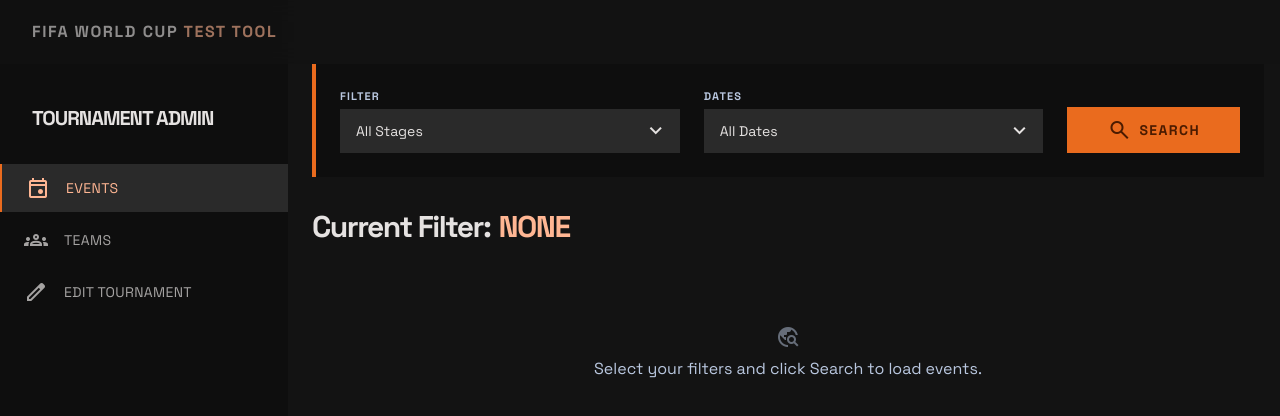
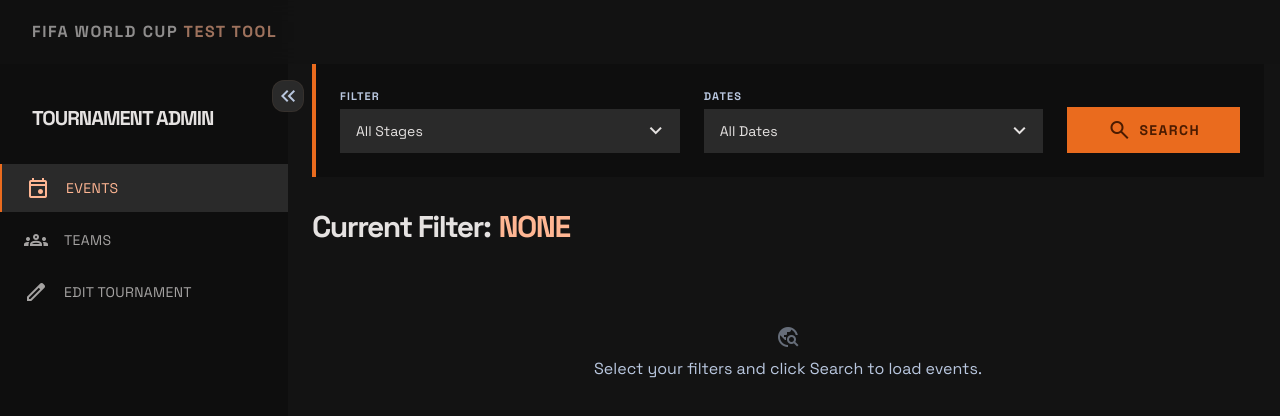
Before and after one commit to MHSnodgrass/fifa-testtool, a React (Vite) app: page /events in a window 1280 px wide. Shown: the top 416 px of the page. Built offline with nearby package versions, Linux system fonts and the light colour scheme.

Commit message:
Added closable sidebar

```diff
--- a/src/App.tsx
+++ b/src/App.tsx
@@ -4,14 +4,20 @@
 import EditTournament from './pages/EditTournament'
 import Teams from './pages/Teams'
 import Events from './pages/Events'
+import { useState } from 'react'
 
 function App() {
+  const [isSideBarOpen, setSideBar] = useState(true);
+
   return (
     <BrowserRouter>
       <div style ={{ display: 'flex' }}>
         <TopBar />
-        <Sidebar />
-        <main className="ml-74 pt-16 w-full px-4">
+        <Sidebar
+          isOpen={isSideBarOpen}
+          toggleSideBar={() => setSideBar(!isSideBarOpen)}
+        />
+        <main className={`pt-16 w-full px-4 ${isSideBarOpen ? 'ml-74' : 'ml-22'} transition-all duration-300`}>
           <Routes>
             <Route path="/events" element={<Events />} />
             <Route path="/teams" element={<Teams />} />
--- a/src/components/Sidebar.tsx
+++ b/src/components/Sidebar.tsx
@@ -4,16 +4,49 @@
 const activeClasses = `${baseClasses} text-[#ffb693] bg-[#2a2a2a] border-l-2 border-[#ea6b1e]`
 const inactiveClasses = `${baseClasses} text-[#e5e2e1] opacity-70 hover:bg-[#2a2a2a] hover:opacity-100 transition-all`
 
-function Sidebar() {
+interface SideBarProps {
+  isOpen: boolean,
+  toggleSideBar: () => void
+}
+
+function Sidebar({ isOpen, toggleSideBar }: SideBarProps) {
   return (
-    <aside className="fixed left-0 top-0 h-full w-72 bg-surface-container-lowest flex flex-col pt-16 z-40">
+    <aside className={`fixed left-0 top-0 h-full bg-surface-container-lowest flex flex-col pt-16 z-40 ${isOpen ? 'w-72' : 'w-20'} transition-all duration-300`}>
+      <button className={`material-symbols-outlined absolute right-0 top-20 translate-x-1/2 w-8 h-8 rounded-full bg-surface-container-high
+        border border-outline-variant/30 text-secondary hover:text-primary hover:bg-surface-container-highest flex items-center
+        justify-center transition-colors z-50 hover:cursor-pointer ${!isOpen ? 'rotate-180': ''}`} onClick={toggleSideBar}>
+          keyboard_double_arrow_left
+      </button>
       <div className="px-8 mb-8 mt-10">
-        <h2 className="text-[#e5e2e1] font-black text-xl uppercase tracking-tighter">Tournament Admin</h2>
+        <h2 className={`text-[#e5e2e1] font-black text-xl uppercase tracking-tighter whitespace-nowrap overflow-hidden transition-all duration-300 ${isOpen ? 'opacity-100 max-w-50': 'opacity-0 max-w-0' }`}>
+          Tournament Admin
+        </h2>
       </div>
       <nav className="flex flex-col space-y-1">
-        <NavLink to="/events" className={({ isActive }) => isActive ? activeClasses : inactiveClasses }><span className="material-symbols-outlined">event</span>Events</NavLink>
-        <NavLink to="/teams" className={({ isActive }) => isActive ? activeClasses : inactiveClasses }><span className="material-symbols-outlined">groups</span>Teams</NavLink>
-        <NavLink to="/edit-tournament" className={({ isActive }) => isActive ? activeClasses : inactiveClasses }><span className="material-symbols-outlined">edit</span>Edit Tournament</NavLink>
+        <NavLink to="/events" className={({ isActive }) => isActive ? activeClasses : inactiveClasses }>
+          <span className="material-symbols-outlined text-xl">
+            event
+          </span>
+          <span className={`whitespace-nowrap overflow-hidden transition-all duration-300 ${isOpen ? 'opacity-100 max-w-50': 'opacity-0 max-w-0' }`}>
+            Events
+          </span>
+        </NavLink>
+        <NavLink to="/teams" className={({ isActive }) => isActive ? activeClasses : inactiveClasses }>
+          <span className="material-symbols-outlined text-xl">
+            groups
+          </span>
+          <span className={`whitespace-nowrap overflow-hidden transition-all duration-300 ${isOpen ? 'opacity-100 max-w-50': 'opacity-0 max-w-0' }`}>
+            Teams
+          </span>
+        </NavLink>
+        <NavLink to="/edit-tournament" className={({ isActive }) => isActive ? activeClasses : inactiveClasses }>
+          <span className="material-symbols-outlined text-xl">
+            edit
+          </span>
+          <span className={`whitespace-nowrap overflow-hidden transition-all duration-300 ${isOpen ? 'opacity-100 max-w-50': 'opacity-0 max-w-0' }`}>
+            Edit Tournament
+          </span>
+        </NavLink>
       </nav>
     </aside>
   )
--- a/src/pages/Events.tsx
+++ b/src/pages/Events.tsx
@@ -1,4 +1,4 @@
-import { useEffect, useState } from "react";
+import { useState } from "react";
 import type { EventResponse, Stage } from "../types/api";
 import { STAGE_LABELS } from "../types/api";
 import { getAllEvents, getEventsByStage } from "../api/client";
```
